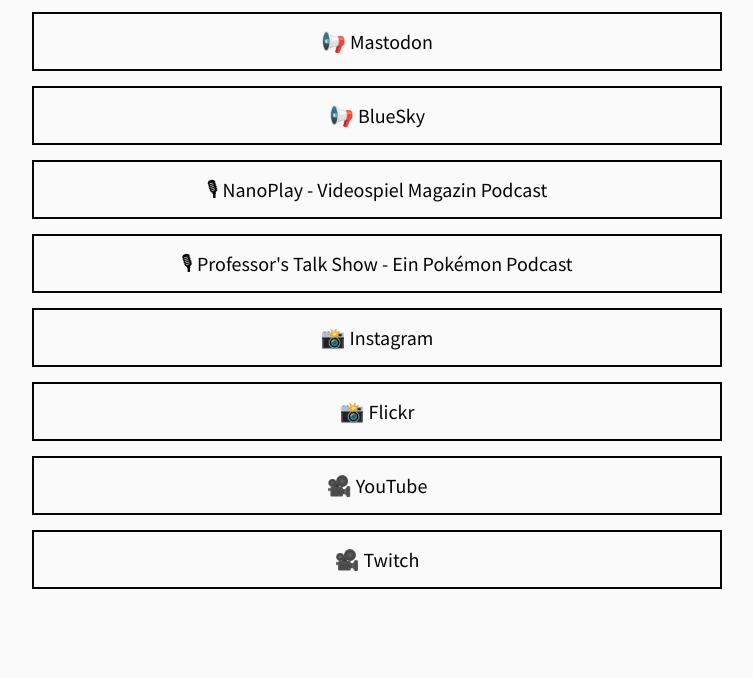
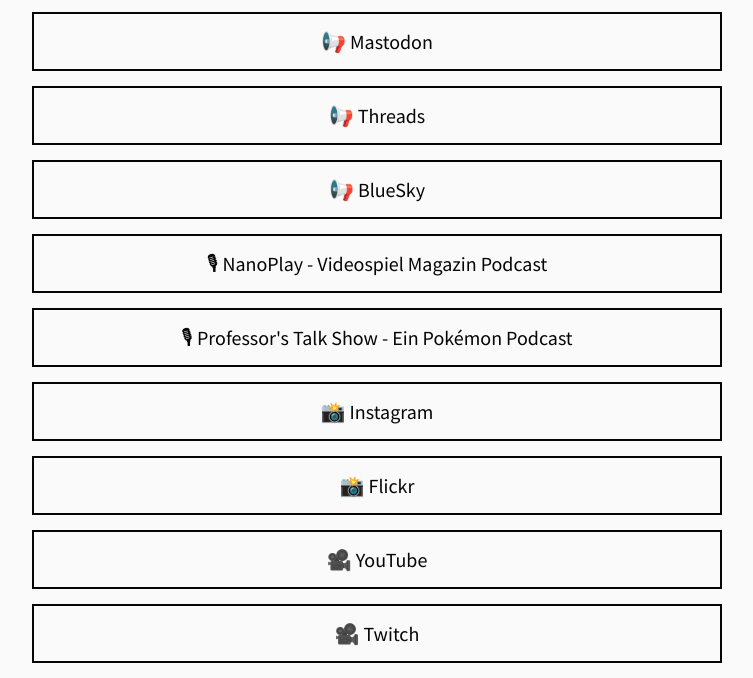
Before and after one commit to KurzGedanke/Links, a website: page public/index.html in a window 1280 px wide. Shown: the part 213-891 px from the top of the page, without its empty margins (263-1016 px from the left). Before the commit the page ends 817 px from the top, so only its background shows below. Drawn offline with Linux system fonts and the light colour scheme.

Commit message:
added thrads

```diff
--- a/public/index.html
+++ b/public/index.html
@@ -52,6 +52,15 @@
             rel="me"
             href="https://chaos.social/@KurzGedanke"
             >📢 Mastodon</a
+          >
+        </li>
+        <li>
+          <a
+            tabindex="0"
+            class="link-list__link"
+            target="_blank"
+            href="https://www.threads.net/@kurzgedanke"
+            >📢 Threads</a
           >
         </li>
         <li>
```
